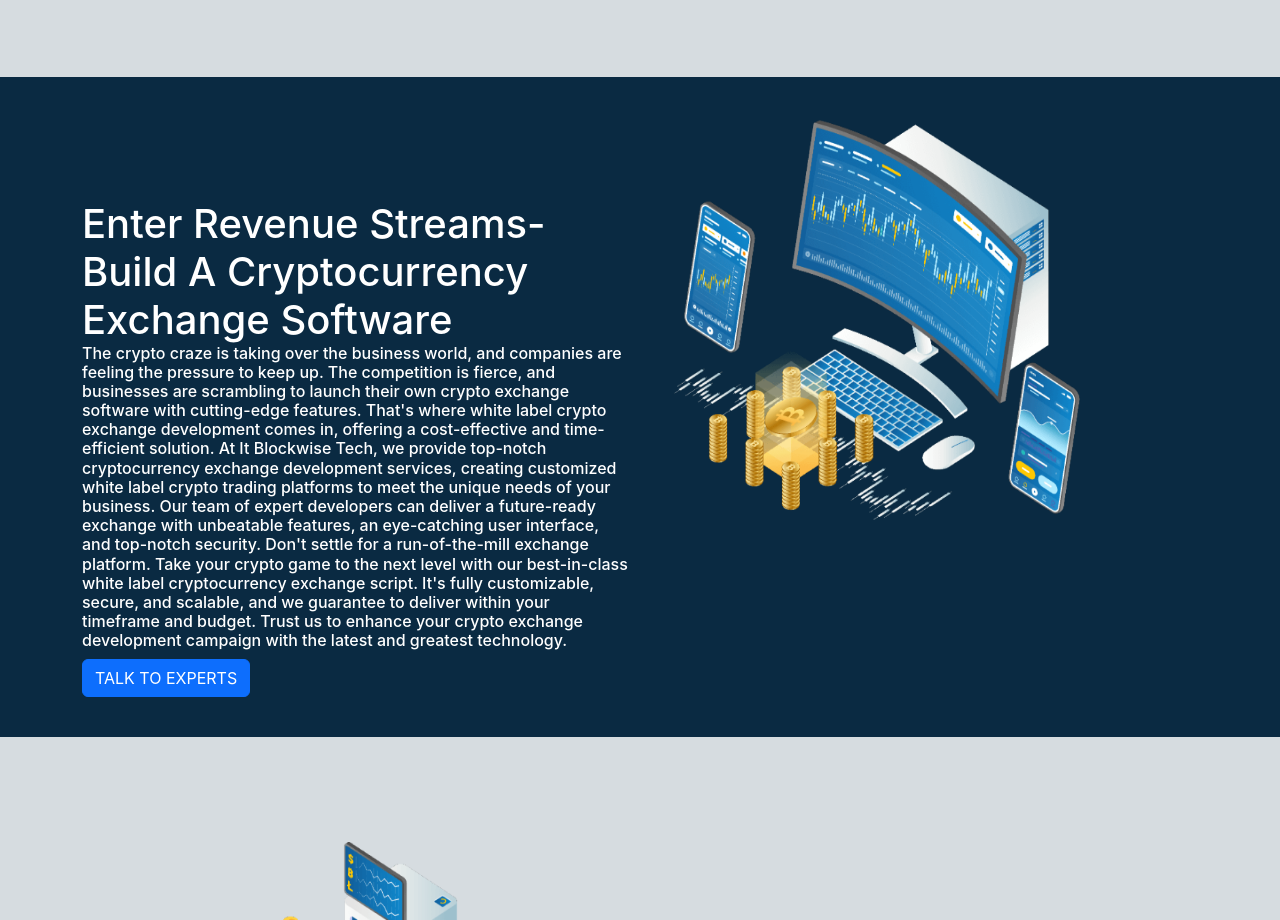
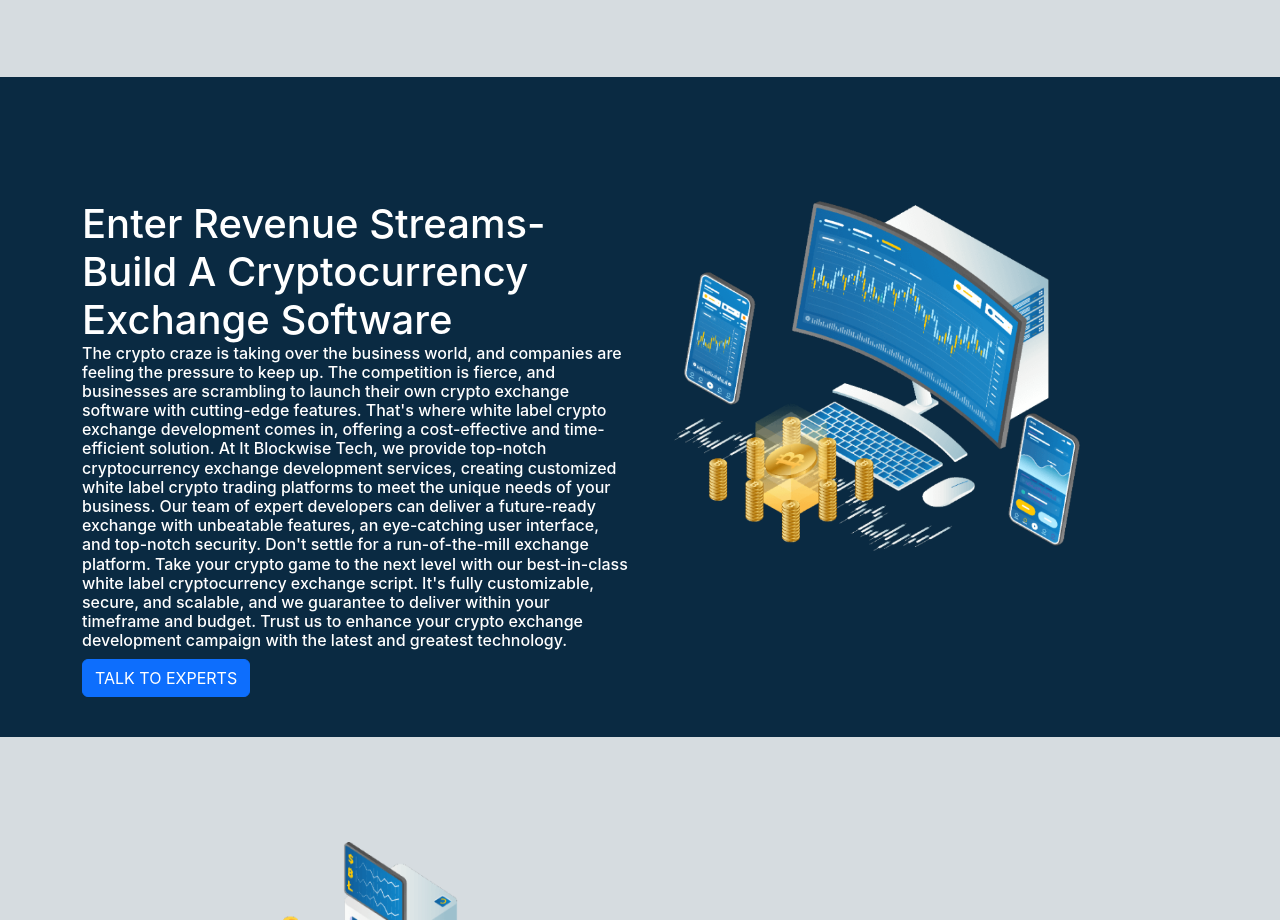
Before and after one commit to placeparks/Blockwise-tech, a React (Create React App) app: page /Exchange in a window 1280 px wide. Shown: the part 1303-2223 px from the top of the page. Built offline with nearby package versions, Linux system fonts and the light colour scheme.

Commit message:
Update ExDevelopment.module.css

```diff
--- a/src/components/Exchange/ExDevelopment.module.css
+++ b/src/components/Exchange/ExDevelopment.module.css
@@ -100,3 +100,11 @@ height: fit-content;
     }
 
  }
+ @media only screen and (min-width: 834px) and (max-width: 1400px) {
+
+    .image2{
+        height:350px;
+    margin-top: 15%;
+    }
+
+ }
```
